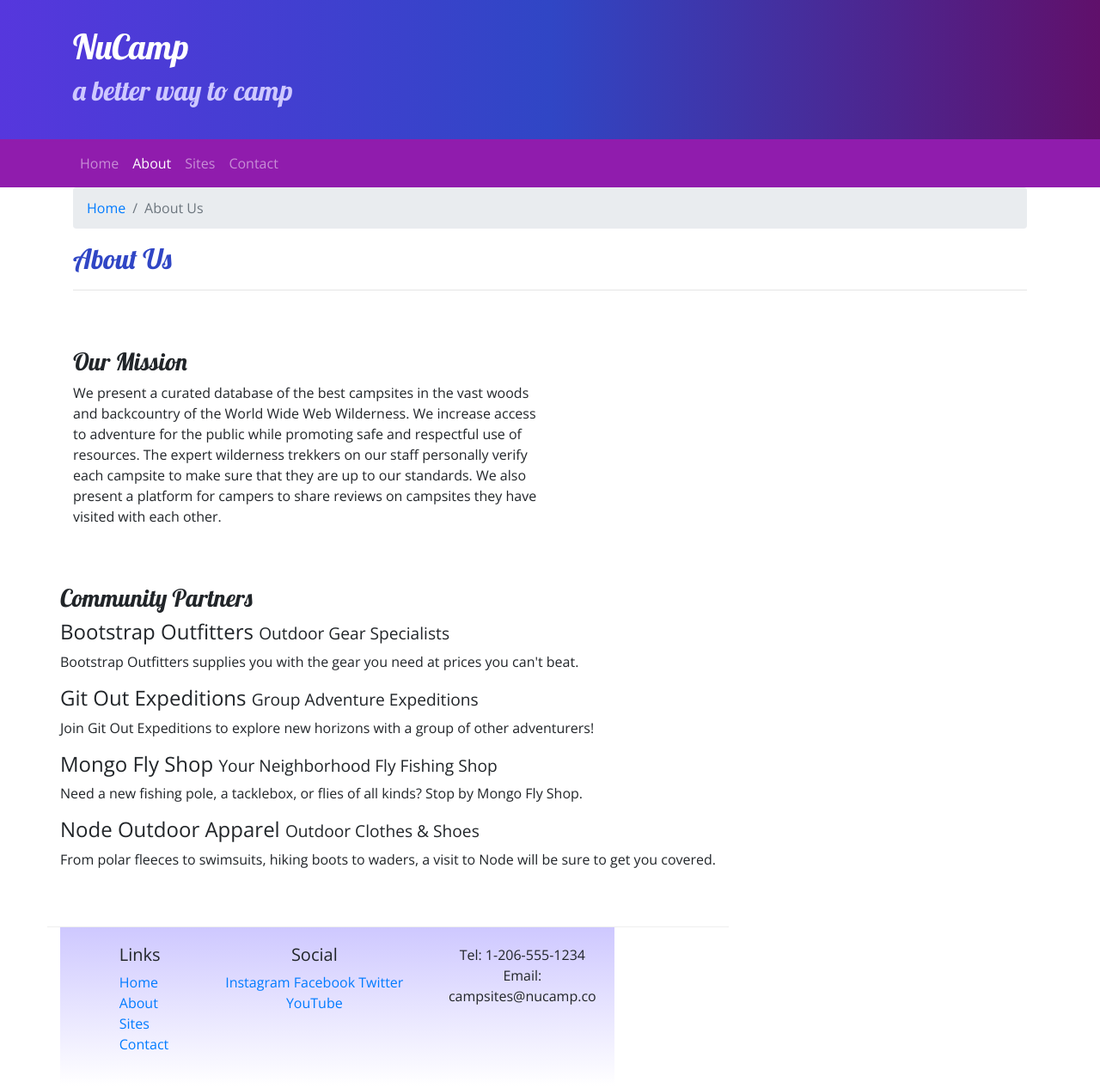
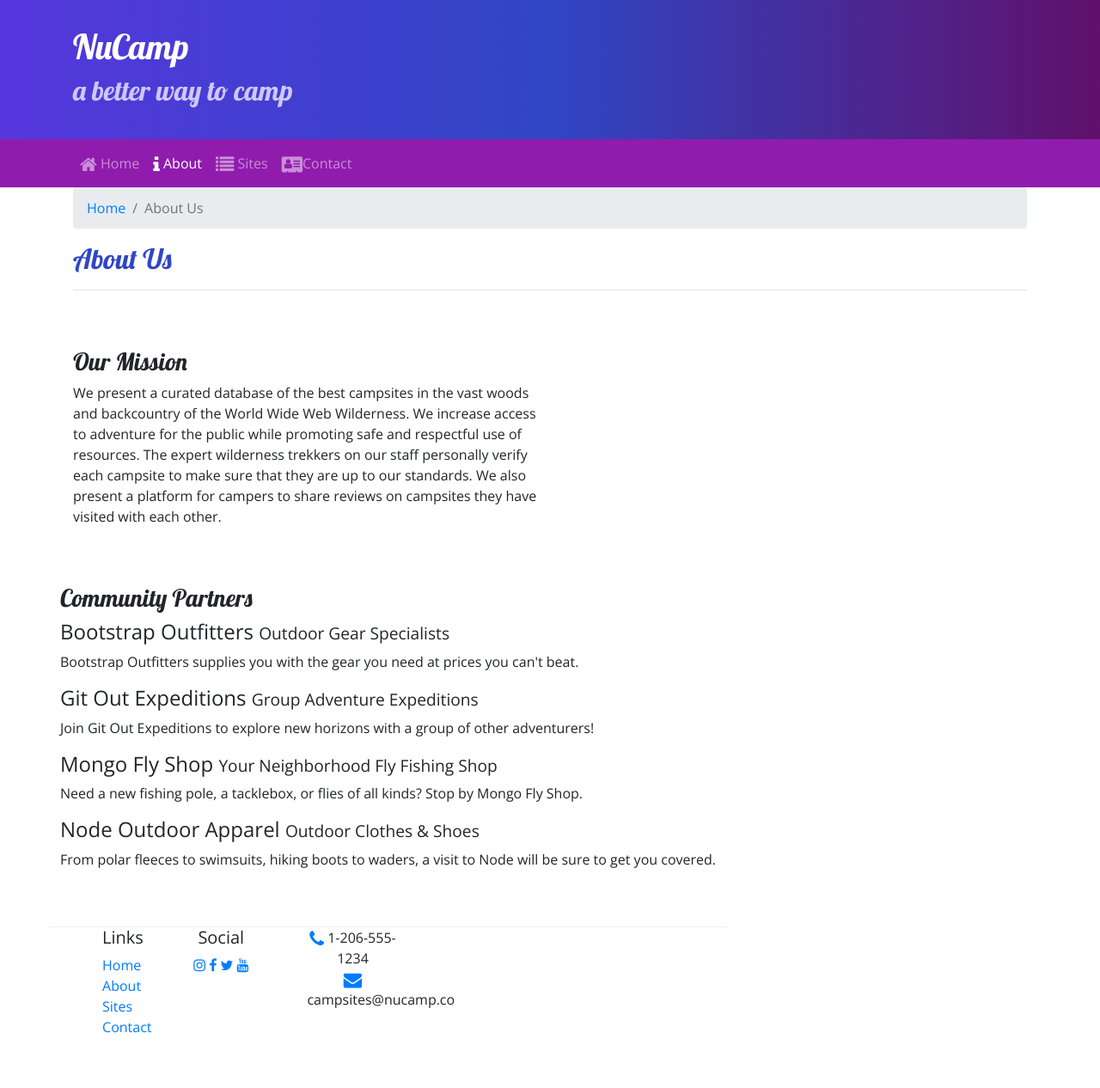
Before and after one commit to ZacharyJGaston/nucamp-bootstrap, a website: page aboutus.html in a window 1280 px wide. Shown: the top 1266 px of the page at 86% size. Drawn offline with nearby package versions, Linux system fonts and the light colour scheme.

Commit message:
added icons

```diff
--- a/aboutus.html
+++ b/aboutus.html
@@ -6,9 +6,13 @@
     <meta charset="utf-8" />
     <meta name="viewport" content="width=device-width, initial-scale=1" />
 
+    <!-- Bootstrap CSS -->
     <link rel="stylesheet" href="node_modules/bootstrap/dist/css/bootstrap.min.css" />
-            <link rel="stylesheet" href="https://fonts.googleapis.com/css?family=Lobster|Open+Sans" />
-            <link rel="stylesheet" href="css/styles.css" />
+
+    <!-- Additional CSS must be placed after Bootstrap CSS -->
+    <link rel="stylesheet" href="node_modules/font-awesome/css/font-awesome.min.css" />
+    <link rel="stylesheet" href="https://fonts.googleapis.com/css?family=Lobster|Open+Sans" />
+    <link rel="stylesheet" href="css/styles.css" />
 
     <title>NuCamp: A Better Way To Camp</title>
 </head>
@@ -34,10 +38,10 @@
             </button>
             <div class="collapse navbar-collapse" id="nucampNavbar">
                 <ul class="navbar-nav">
-                    <li class="nav-item"><a class="nav-link" href="index.html">Home</a></li>
-                    <li class="nav-item active"><a class="nav-link" href="#">About</a></li>
-                    <li class="nav-item"><a class="nav-link" href="#">Sites</a></li>
-                    <li class="nav-item"><a class="nav-link" href="#">Contact</a></li>
+                    <li class="nav-item"><a class="nav-link" href="index.html"><i class="fa fa-home fa-lg"></i> Home</a></li>
+                    <li class="nav-item active"><a class="nav-link" href="#"><i class="fa fa-info fa-lg"></i> About</a></li>
+                    <li class="nav-item"><a class="nav-link" href="#"><i class="fa fa-list fa-lg"></i> Sites</a></li>
+                    <li class="nav-item"><a class="nav-link" href="#"><i class="fa fa-address-card fa-lg"></i>Contact</a></li>
                 </ul>
             </div>
         </div>
@@ -93,14 +97,14 @@
                 </div>
                 <div class="col-6 col-sm-5 text-center">
                     <h5>Social</h5>
-                    <a href="http://instagram.com/">Instagram</a>
-                    <a href="http://facebook.com/">Facebook</a>
-                    <a href="http://twitter.com/">Twitter</a>
-                    <a href="http://youtube.com/">YouTube</a>
+                    <a href="http://instagram.com/"><i class="fa fa-instagram"></i></a>
+                    <a href="http://facebook.com/"><i class="fa fa-facebook"></i></a>
+                    <a href="http://twitter.com/"><i class="fa fa-twitter"></i></a>
+                    <a href="http://youtube.com/"><i class="fa fa-youtube"></i></a>
                 </div>
                 <div class="col-sm-4 text-center">
-                    Tel: 1-206-555-1234<br />
-                    Email: campsites@nucamp.co
+                     <i class="fa fa-phone fa-lg text-primary"></i> 1-206-555-1234<br />
+                     <i class="fa fa-envelope fa-lg text-primary"></i> campsites@nucamp.co
                 </div>
            </div>
         </div>
--- a/css/styles.css
+++ b/css/styles.css
@@ -14,7 +14,7 @@ header h2 {
   color:#CEC8FF;
 }
 
-footer {
+.site-footer {
   background-image: linear-gradient(#CEC8FF, white);
   padding: 20px 0;
 }
--- a/package.json
+++ b/package.json
@@ -15,6 +15,7 @@
   },
   "dependencies": {
     "bootstrap": "^4.5.2",
+    "font-awesome": "^4.7.0",
     "jquery": "^3.5.1",
     "popper.js": "^1.16.1"
   }
```
Also changed, not shown: index.html (+11 -10 lines), 1 other file.
